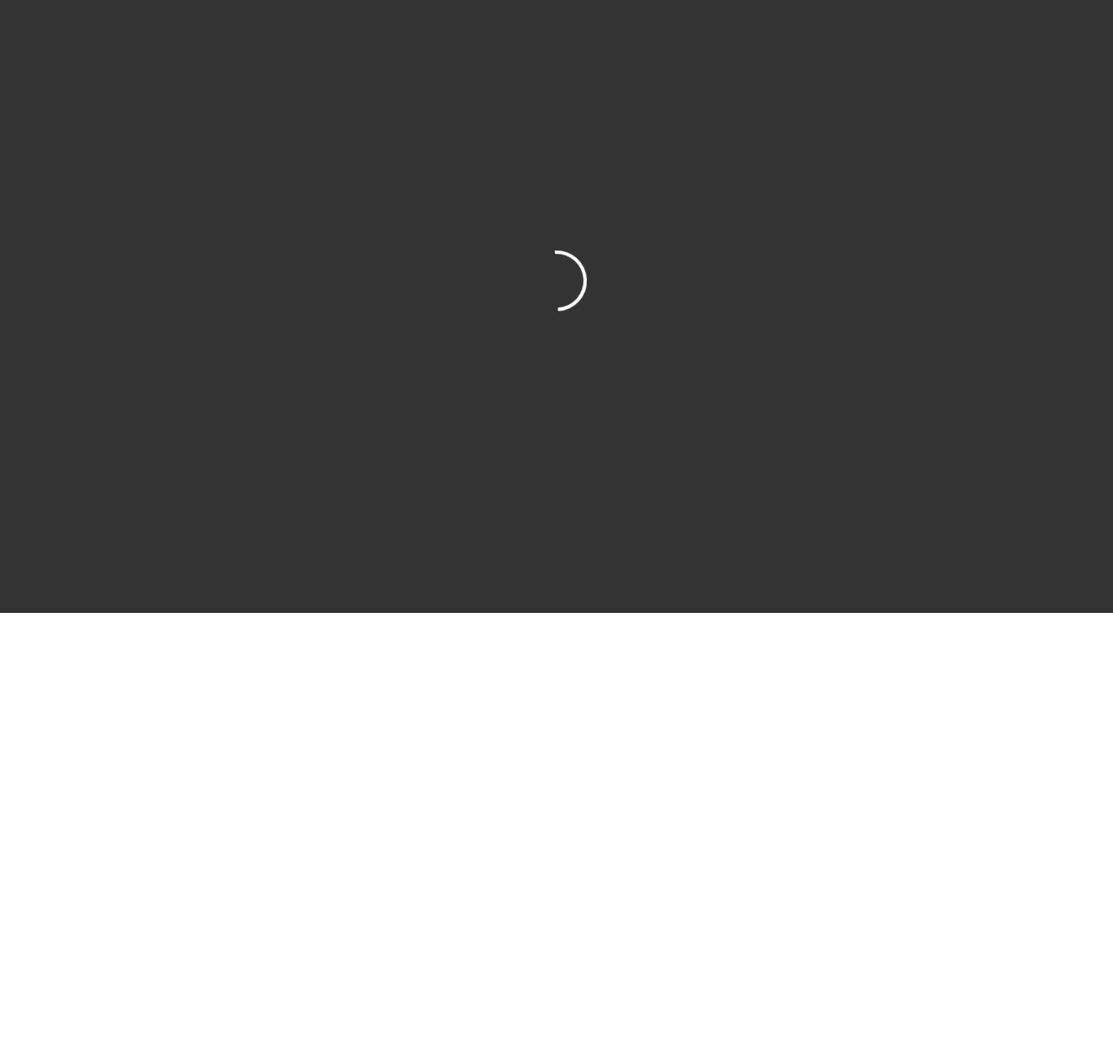
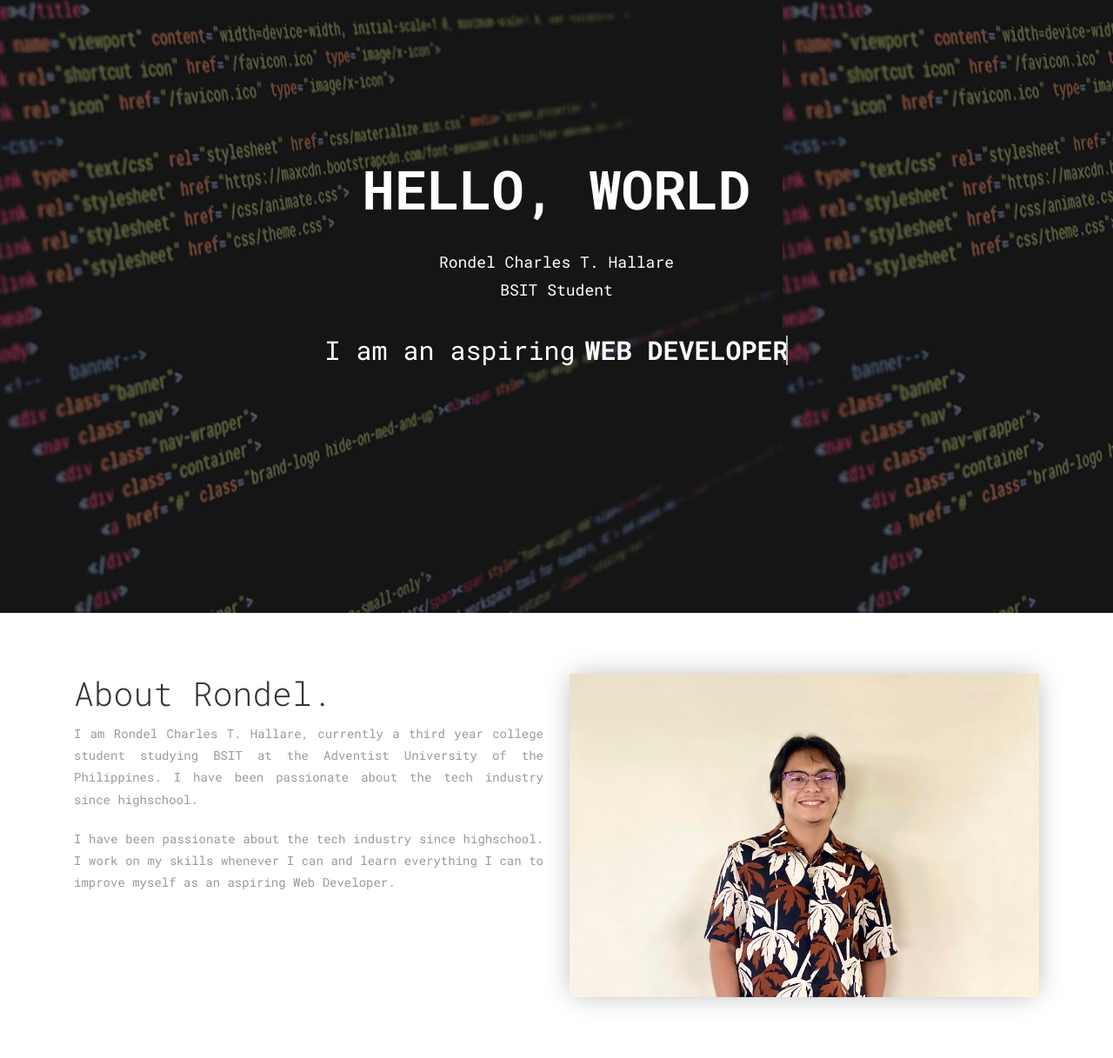
Before and after one commit to rondelhallare/My-Portfolio, a plain HTML site: page index.html in a window 1280 px wide. Shown: the part 95-1312 px from the top of the page at 87% size. Before the commit the page ends 800 px from the top, so only its background shows below. Drawn offline with Linux system fonts and the light colour scheme.

Commit message:
add new content on webpage

```diff
--- a/index.html
+++ b/index.html
@@ -10,9 +10,6 @@
 
 <!-- Site Metas -->
 <title>Rondel Hallare Web Portfolio</title>
-<!-- Site Icons -->
-<link rel="shortcut icon" href="images/favicon.ico" type="image/x-icon" />
-<link rel="apple-touch-icon" href="images/apple-touch-icon.png">
 
 <!-- Bootstrap CSS -->
 <link rel="stylesheet" href="css/bootstrap.min.css">
@@ -28,15 +25,7 @@
 
 <body id="page-top" class="politics_version">
 
-    <!-- LOADER -->
-    <div id="preloader">
-        <div id="main-ld">
-            <div id="loader"></div>
-        </div>
-    </div><!-- end loader -->
-    <!-- END LOADER -->
-
-    <!-- Navigation -->
+    <!-- Navbar -->
     <nav class="navbar navbar-expand-lg navbar-dark fixed-top" id="mainNav">
 
         <div class="collapse navbar-collapse" id="navbarResponsive">
@@ -60,3 +49,50 @@
         </div>
         </div>
     </nav>
+
+    <!-- Intro -->
+    <section id="home" class="main-banner parallaxie" style="background: url('img/bg.jpg')">
+        <div class="heading">
+            <h1>Hello, World</h1>
+            <p>Rondel Charles T. Hallare
+                <br>BSIT Student
+            </p>
+            <h3 class="cd-headline clip is-full-width">
+                <span>I am an aspiring </span>
+                <span class="cd-words-wrapper">
+                    <b class="is-visible">Web Developer</b>
+                    <b>Web Designer</b>
+                    <b>Creative Designer</b>
+                    <b>Gamer</b>
+                </span>
+            </h3>
+        </div>
+    </section>
+
+    <!-- About -->
+    <div id="about" class="section wb">
+        <div class="container">
+            <div class="row">
+                <div class="col-md-6">
+                    <div class="message-box">
+                        <h2>About Rondel.</h2>
+                        <p> I am Rondel Charles T. Hallare, currently a third year college student studying BSIT at the
+                            Adventist University of the Philippines. I have been passionate about the tech industry
+                            since highschool. </p>
+                        <p>I have been passionate about the tech industry since highschool. I work on my skills whenever
+                            I can and learn everything I can to improve myself as an aspiring Web Developer.</p>
+
+
+                    </div><!-- end messagebox -->
+                </div><!-- end col -->
+
+                <div class="col-md-6">
+                    <div class="right-box-pro wow fadeIn">
+                        <img src="img/Rondel.jpg" alt="" class="img-fluid img-rounded">
+                    </div><!-- end media -->
+                </div><!-- end col -->
+            </div><!-- end row -->
+        </div><!-- end container -->
+    </div><!-- end section -->
+
+    <!-- Skills -->
```
Also changed, not shown: img/logo.jpg (added).
